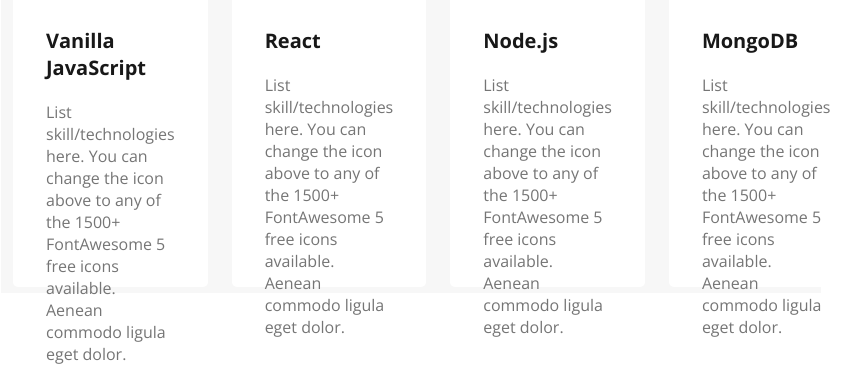
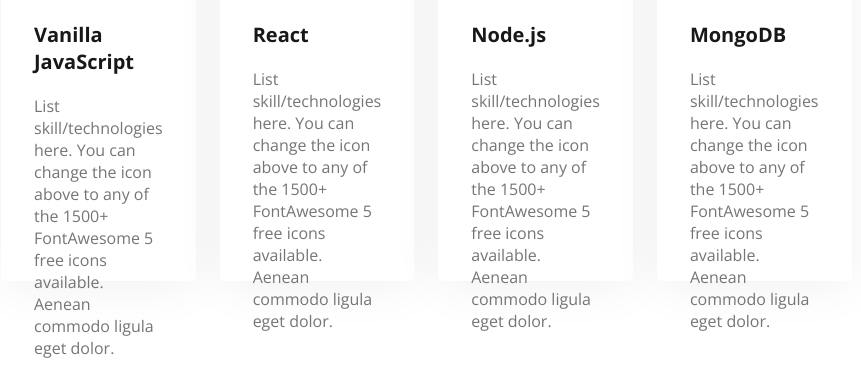
Before and after one commit to Shohel237/developer-portfolio, a plain HTML site: page index.html in a window 1280 px wide. Shown: the part 1955-2320 px from the top of the page, without its empty margins (229-1090 px from the left). Drawn offline with nearby package versions, Linux system fonts and the light colour scheme.

Commit message:
added_skills_container_update

```diff
--- a/style/style.css
+++ b/style/style.css
@@ -165,16 +165,17 @@ height: 676px;
 .skills-container{
     display: flex;
     justify-content: space-around;
-    background-color: rgba(0, 0, 0, 0.03);
     margin: 0 230px;
+    gap:24px;
 }
 .skill{
     width: 267px;
     height: 377px;
     background-color: white;
     padding: 30px 33px;
-    margin:6px 12px;
+    /* margin:6px 12px; */
     border-radius: 5px;
+    box-shadow: 0px 6px 50px 0px rgba(0, 0, 0, 0.06);
 }
 .skill>img{
     margin-bottom: 38px;
```
